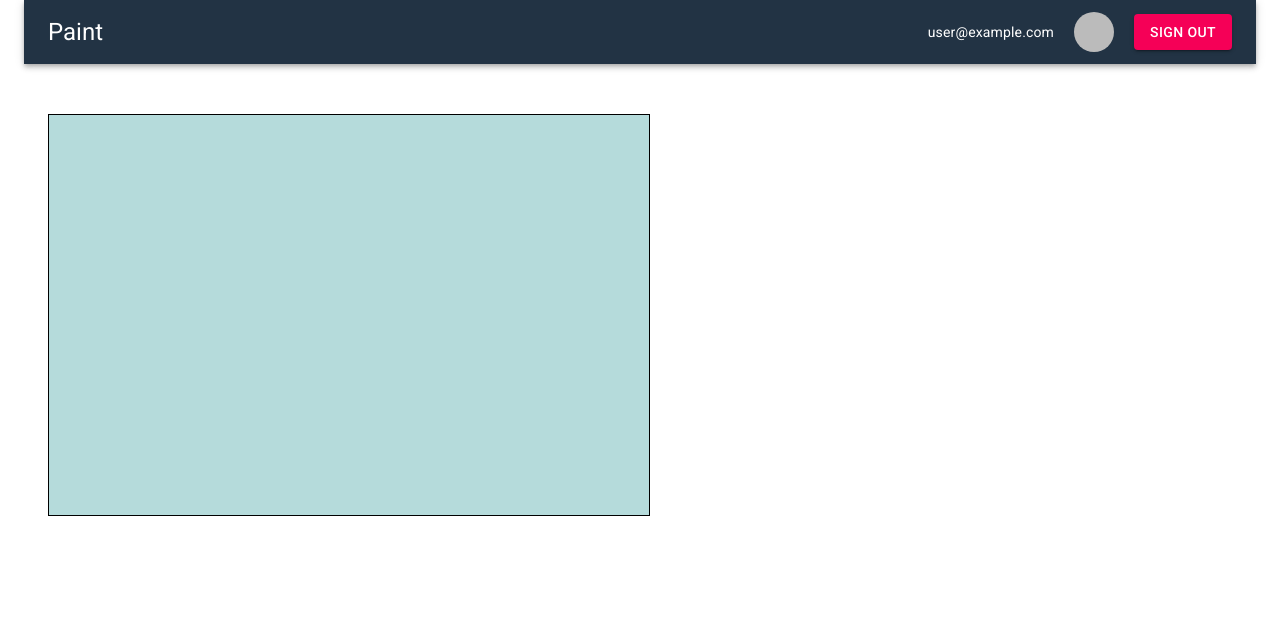
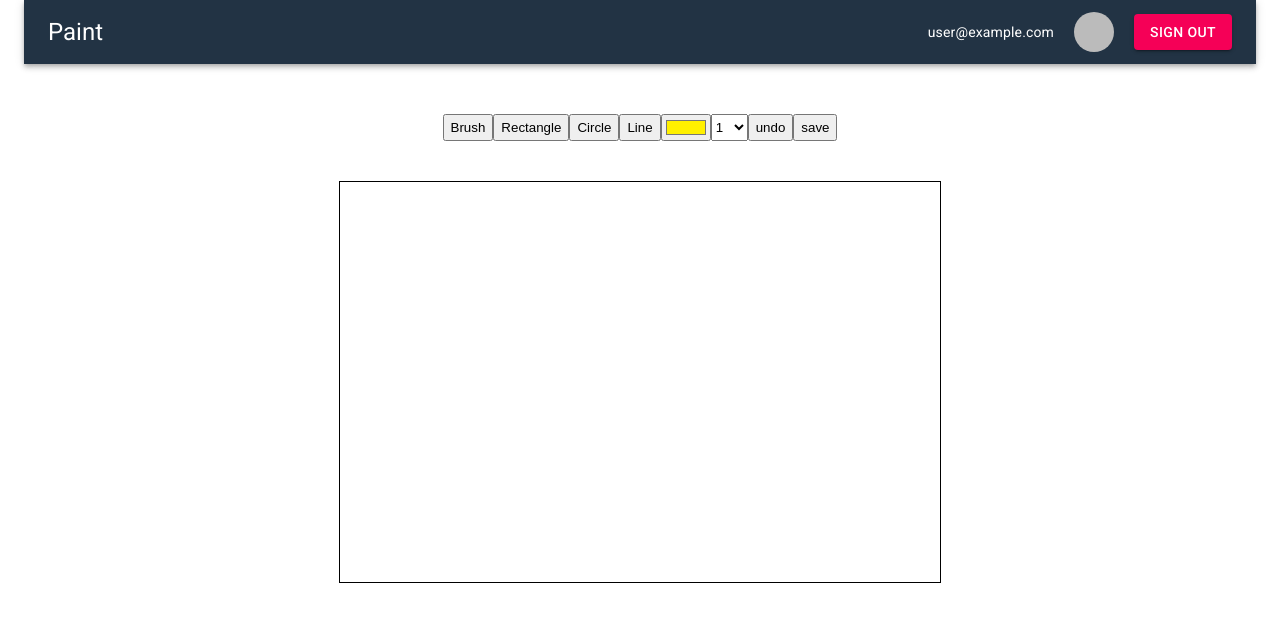
Before and after one commit to xxxzez/Innowise-Lab-Internship-Level-2-Mini-paint, a React (Create React App) app: page /#/ in a window 1280 px wide. Shown: the top 622 px of the page. Built offline with nearby package versions, Linux system fonts and the light colour scheme; no server answers; sample sign-in values are in the browser's storage.

Commit message:
add tools and pick color

```diff
--- a/src/components/canvas/canvas.jsx
+++ b/src/components/canvas/canvas.jsx
@@ -1,11 +1,12 @@
 import { useEffect, useRef, useState } from 'react'
 import './canvas.styles.css'
 
-export const Canvas = (props) => {
+export const Canvas = () => {
 	const canvasRef = useRef()
-	// const [color, setColor] = useState('#000000')
+	const [color, setColor] = useState('#fff000')
+	const [lineWidth, setLineWidth] = useState(2)
 	const [context, setContext] = useState()
-	// const [instrumentName, setInstrumentName] = useState('')
+	const [instrument, setInstrument] = useState('')
 	const [mouseDown, setMouseDown] = useState(false)
 
 	useEffect(() => {
@@ -15,6 +16,8 @@ export const Canvas = (props) => {
 	}, [])
 
 	const draw = (x, y) => {
+		context.strokeStyle = color
+		context.lineWidth = lineWidth
 		context.lineTo(x, y)
 		context.stroke()
 	}
@@ -38,7 +41,28 @@ export const Canvas = (props) => {
 	}
 
 	return (
-		<div>
+		<div className="canvasContainer">
+			<div className="buttons">
+				<button onClick={() => setInstrument('Brush')}>Brush</button>
+				<button>Rectangle</button>
+				<button>Circle</button>
+				<button>Line</button>
+				<input
+					type="color"
+					value={color}
+					onChange={(event) => setColor(event.target.value)}
+				/>
+				<select name="Thickness" id="">
+					<option value={() => setLineWidth(1)}>1</option>
+					<option value={() => setLineWidth(2)}>2</option>
+					<option value={() => setLineWidth(4)}>4</option>
+					<option value={() => setLineWidth(8)}>8</option>
+					<option value={() => setLineWidth(16)}>16</option>
+				</select>
+
+				<button>undo</button>
+				<button>save</button>
+			</div>
 			<canvas
 				ref={canvasRef}
 				onMouseDown={onMouseDown}
--- a/src/components/canvas/canvas.styles.css
+++ b/src/components/canvas/canvas.styles.css
@@ -1,4 +1,16 @@
+.canvasContainer{
+    display: flex;
+    flex-direction: column;
+    justify-content: center;
+    align-items: center;
+}
+
+.buttons{
+    margin-bottom: 40px;
+    display: flex;
+}
+
 canvas{
     border: 1px solid black;
-    background-color: rgb(181, 219, 219);
+    background-color: rgb(255, 255, 255);
 }
```
